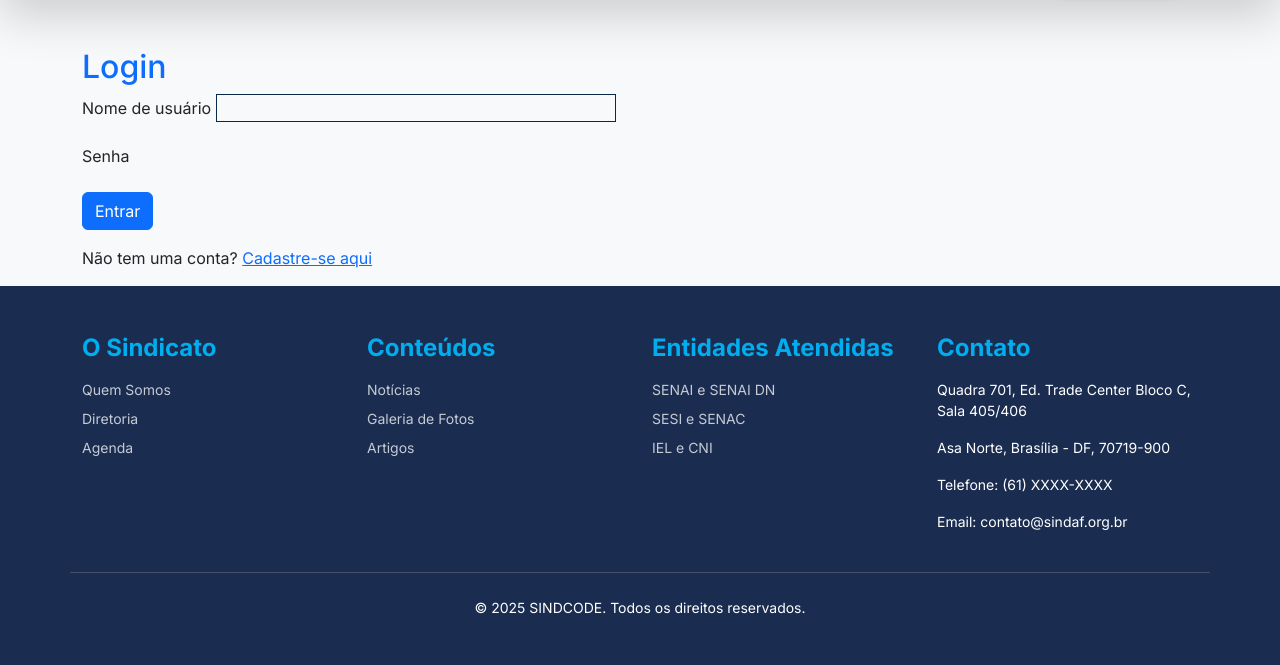
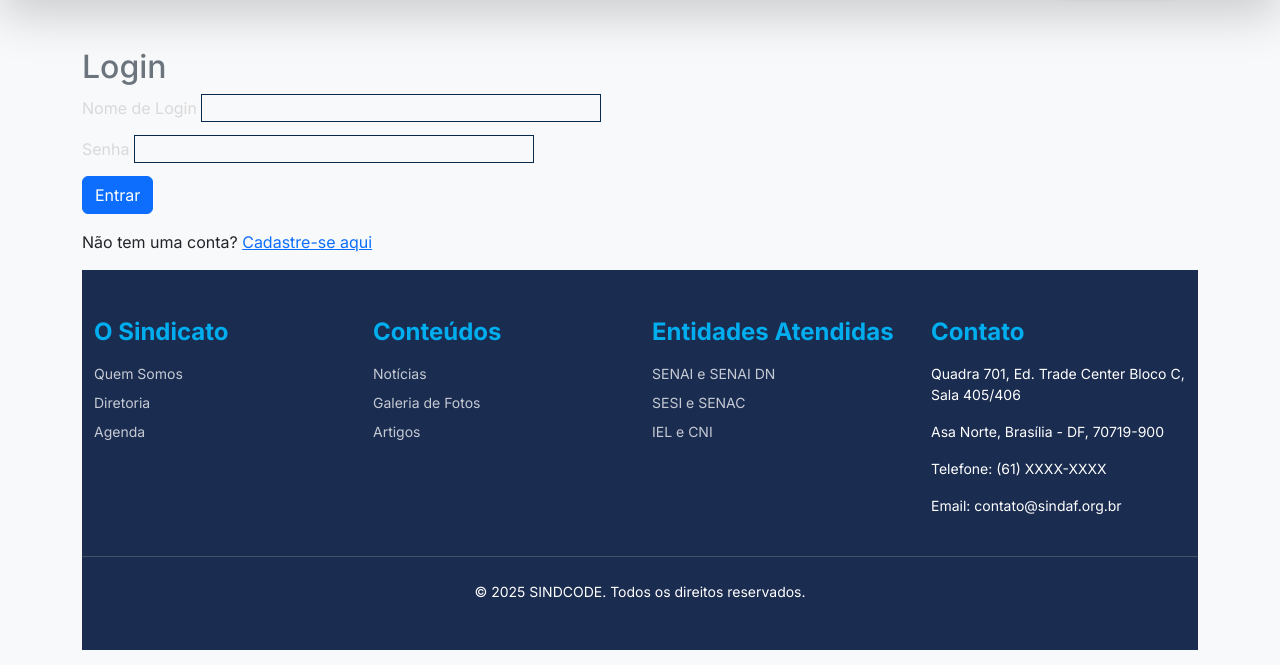
Before and after one commit to zikes18/sindicode-web, a Django app: page /login in a window 1280 px wide. Shown: the part 72-737 px from the top of the page. Run offline with Django 5.2, Linux system fonts and the light colour scheme.

Commit message:
forms atualizados

```diff
--- a/associados/forms.py
+++ b/associados/forms.py
@@ -34,7 +34,8 @@ class AssociadoForm(forms.Form):
     identidade_genero = forms.ChoiceField(
         label='Qual sua identidade de gênero?',
         choices=GENERO_CHOICES,
-        widget=forms.Select(attrs={'class': 'form-control'}),
+        widget=forms.Select(attrs={'class': 'form-control',
+                                   'placeholder': 'Identifique sua identidade'}),
         required=True  # Permitir que a pessoa não declare, embora haja 'Prefiro Não Declarar'
     )
 
@@ -73,3 +74,17 @@ class AssociadoForm(forms.Form):
             }
         ),
     )
+
+class LoginForm(forms.Form):
+    nome_login = forms.CharField(
+        label='Nome de Login',
+        required=True,
+        max_length=100
+    )
+
+    senha = forms.CharField(
+        label='Senha',
+        required=True,
+        max_length=70,
+    widget = forms.PasswordInput()
+    )
--- a/associados/urls.py
+++ b/associados/urls.py
@@ -1,8 +1,8 @@
 from django.urls import path
-from associados.views import associados, cadastro, login, login_view
+from associados.views import associados, cadastro, login
 
 urlpatterns = [
     path('associados',associados,name='associados'),
-    path('login',login_view,name='login'),
+    path('login',login,name='login'),
     path('cadastro',cadastro,name='cadastro'),
 ]
--- a/associados/views.py
+++ b/associados/views.py
@@ -1,28 +1,16 @@
-from django.shortcuts import render
-from associados.forms import AssociadoForm
+from django.shortcuts import render, redirect
+from associados.forms import AssociadoForm, LoginForm
+
 
 def associados(request):
     return render(request, 'associados/index.html')
 def login(request):
-    return render(request, 'associados/login.html')
+    form = LoginForm()
+    return render(request, 'associados/login.html', {'form': form})
 def cadastro(request):
     form = AssociadoForm()
     if request.method == 'POST':
         form = AssociadoForm(request.POST)
+        if form['senha_1'].value() != form['senha_2'].value():
+            return redirect('cadastro')
     return render(request, 'associados/cadastro.html',{'form': form})
-def login_view(request):
-    if request.method == 'POST':
-        form = AssociadoForm(request.POST)
-        if form.is_valid():
-            username = form.cleaned_data.get('nome_completo')  # Supondo que seja 'nome_completo' como nome de usuário
-            senha = form.cleaned_data.get('senha')
-            user = authenticate(request, username=username, password=senha)
-            if user is not None:
-                login(request, user)
-                return redirect('home')  # Ou qualquer página que você queira redirecionar após o login
-            else:
-                form.add_error(None, 'Usuário ou senha inválidos')
-    else:
-        form = AssociadoForm()
-
-    return render(request, 'associados/login.html', {'form': form})
--- a/templates/associados/cadastro.html
+++ b/templates/associados/cadastro.html
@@ -51,13 +51,13 @@
                 {{ form.genero_outro }}
             </div>
 
-            <div>
-                <div class="mb-3">
+            <div class="row mb-4">
+                <div class="col mb-3">
                     <label for="senha" class="form-label text-secondary">Senha</label>
                     {{ form.senha_1 }}
                 </div>
 
-                <div class="mb-3">
+                <div class="col mb-6">
                     <label for="senha" class="form-label text-secondary">Confirme a senha</label>
                     {{ form.senha_2 }}
                 </div>
--- a/templates/associados/login.html
+++ b/templates/associados/login.html
@@ -3,19 +3,20 @@
 
 {% block content %}
      <div class="container mt-5">
-        <h2 class="text-primary">Login</h2>
+        <h2 class="form-label text-secondary">Login</h2>
         <form action="{% url 'login' %}" method="POST">
             {% csrf_token %}
 
-            <div class="mb-3">
-                <label for="id_nome_completo" class="form-label">Nome de usuário</label>
-                {{ form.nome_completo }}
-            </div>
+                <div class="row">
+                    {% for field in form.visible_fields %}
+                    <div class="form-label text-secondary" style="margin-bottom: 10px;">
+                        <label for="{{ field.id_for_label }}" style="color:#D9D9D9; margin-bottom: 5px;">{{field.label}}</label>
+                        {{ field }}
+                    </div>
+                    {% endfor %}
+                </div>
+                <div>
 
-            <div class="mb-3">
-                <label for="id_senha" class="form-label">Senha</label>
-                {{ form.senha }}
-            </div>
 
             <button type="submit" class="btn btn-primary">Entrar</button>
 
```
